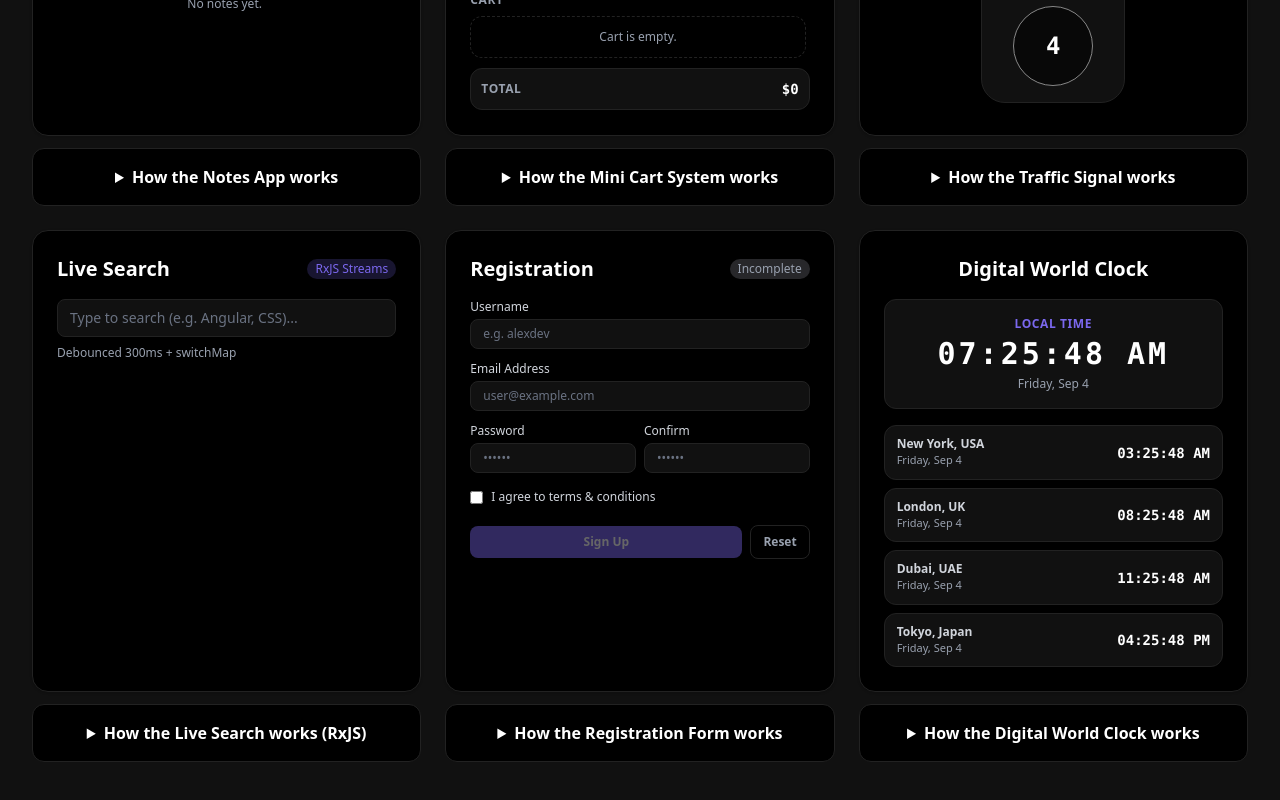
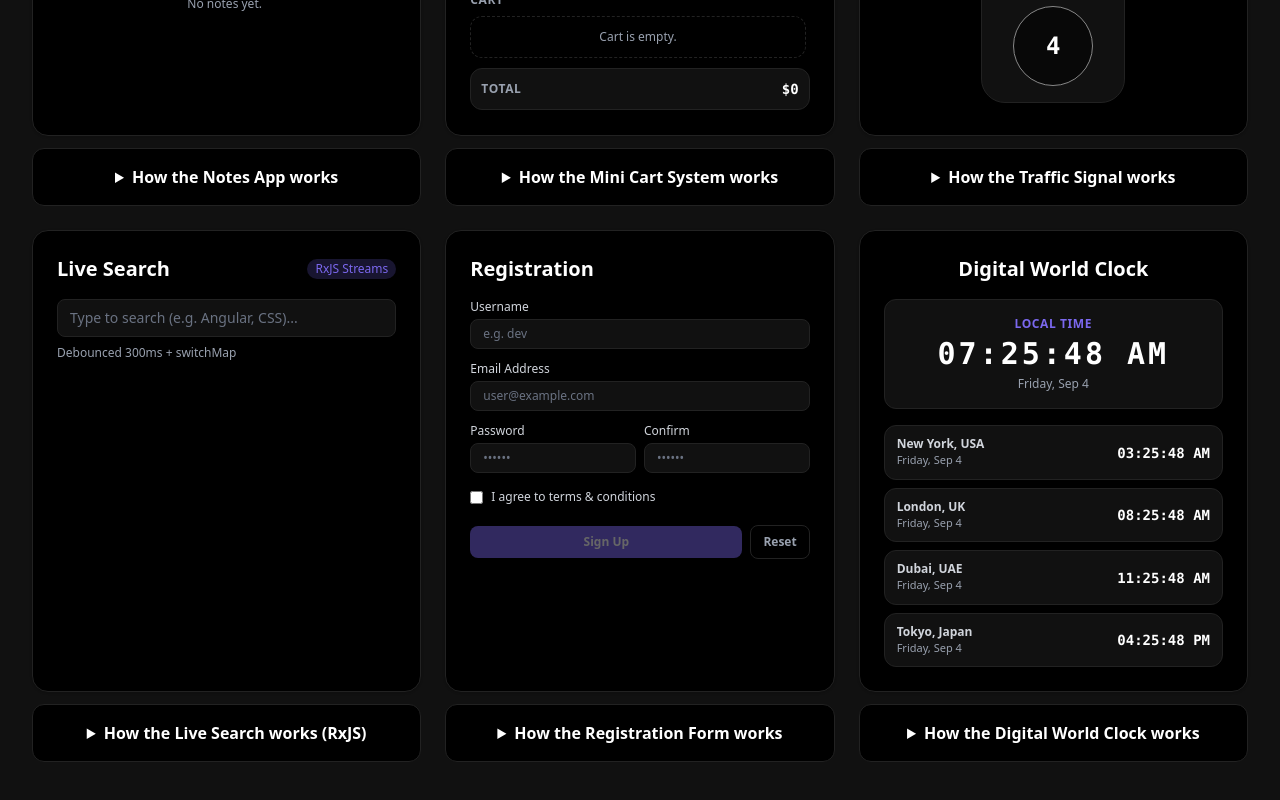
Before and after one commit to alex-papineau/angular-stuff, an Angular app: page / in a window 1280 px wide. Shown: the part 1335-2135 px from the top of the page. Built offline with nearby package versions, Linux system fonts and the light colour scheme.

Commit message:
style: redesign form verification to match theme colors

```diff
--- a/src/app/registration-form/registration-form.html
+++ b/src/app/registration-form/registration-form.html
@@ -2,26 +2,21 @@
   <div>
     <div class="flex items-center justify-between mb-4">
       <h2 class="text-xl font-bold">Registration</h2>
-      <span class="text-xs px-2 py-0.5 rounded-full font-medium"
-            [ngClass]="form.valid ? 'bg-emerald-950/60 text-emerald-400 border border-emerald-800/60' : 'bg-zinc-800 text-gray-400'">
-        {{ form.valid ? 'Form Valid' : 'Incomplete' }}
-      </span>
     </div>
 
     @if (submitted() && registeredUser(); as user) {
-      <div class="p-4 rounded-xl bg-emerald-950/30 border border-emerald-800/50 text-center space-y-3 my-auto">
-        <div class="w-10 h-10 mx-auto rounded-full bg-emerald-500/20 text-emerald-400 flex items-center justify-center font-bold text-lg">
+      <div class="text-center space-y-4 my-auto py-4">
+        <div class="w-12 h-12 mx-auto rounded-full bg-[#7b68ee]/20 text-[#7b68ee] flex items-center justify-center font-bold text-xl">
           ✓
         </div>
         <div>
-          <h3 class="text-sm font-bold text-white">Account Created!</h3>
-          <p class="text-xs text-gray-400 mt-1">Welcome, <strong class="text-emerald-300">{{ user.username }}</strong></p>
-          <p class="text-xs text-gray-500">{{ user.email }}</p>
+          <h3 class="text-sm font-bold text-white">Verified & Created</h3>
+          <p class="text-xs text-gray-400 mt-1">Welcome, <strong class="text-[#7b68ee]">{{ user.username }}</strong></p>
         </div>
         <button
           type="button"
           (click)="resetForm()"
-          class="bg-[#7b68ee] hover:opacity-90 text-white text-xs font-semibold py-2 px-4 rounded-lg transition cursor-pointer"
+          class="text-[#7b68ee] hover:text-white text-xs font-semibold py-1.5 px-3 rounded border border-[#222222] hover:border-[#7b68ee] transition cursor-pointer"
         >
           Register Another
         </button>
@@ -34,7 +29,7 @@
           <input
             type="text"
             formControlName="username"
-            placeholder="e.g. alexdev"
+            placeholder="e.g. dev"
             class="w-full bg-[#111111] border rounded-lg py-1.5 px-3 text-xs text-white placeholder:text-gray-500 focus:outline-none transition"
             [ngClass]="isInvalid('username') ? 'border-red-500/60 focus:border-red-500' : 'border-[#222222] focus:border-[#7b68ee]'"
           />
```
